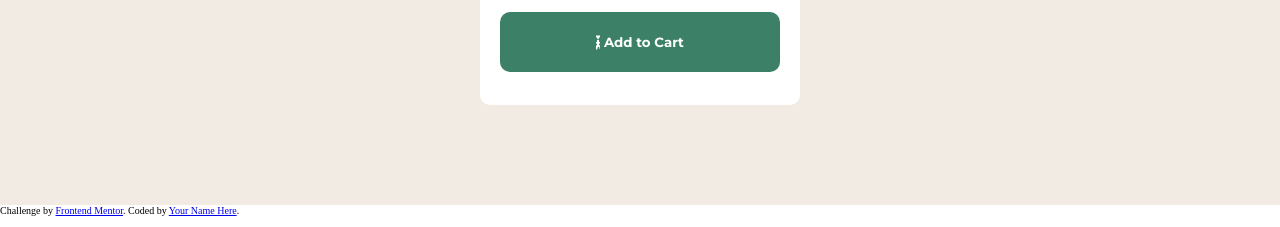
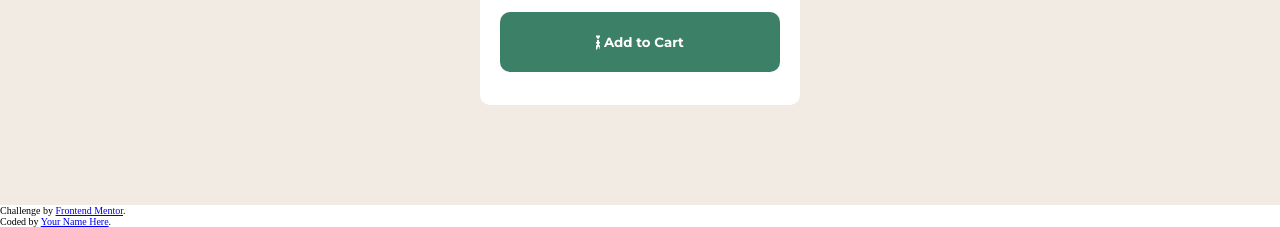
Before and after one commit to 00lar/Product-preview-card-component, a plain HTML site: page index.html in a window 1280 px wide. Shown: the part 595-822 px from the top of the page. Drawn offline with Linux system fonts and the light colour scheme.

Commit message:
footer corregido

```diff
--- a/index.html
+++ b/index.html
@@ -28,8 +28,8 @@
   </main>
 
   <div class="attribution">
-    Challenge by <a href="https://www.frontendmentor.io?ref=challenge" target="_blank">Frontend Mentor</a>.
-    Coded by <a href="#">Your Name Here</a>.
+   <p> Challenge by <a href="https://www.frontendmentor.io?ref=challenge" target="_blank">Frontend Mentor</a>. </p>
+   <p> Coded by <a href="#">Your Name Here</a>.</p>
   </div>
 </body>
 </html>
```
